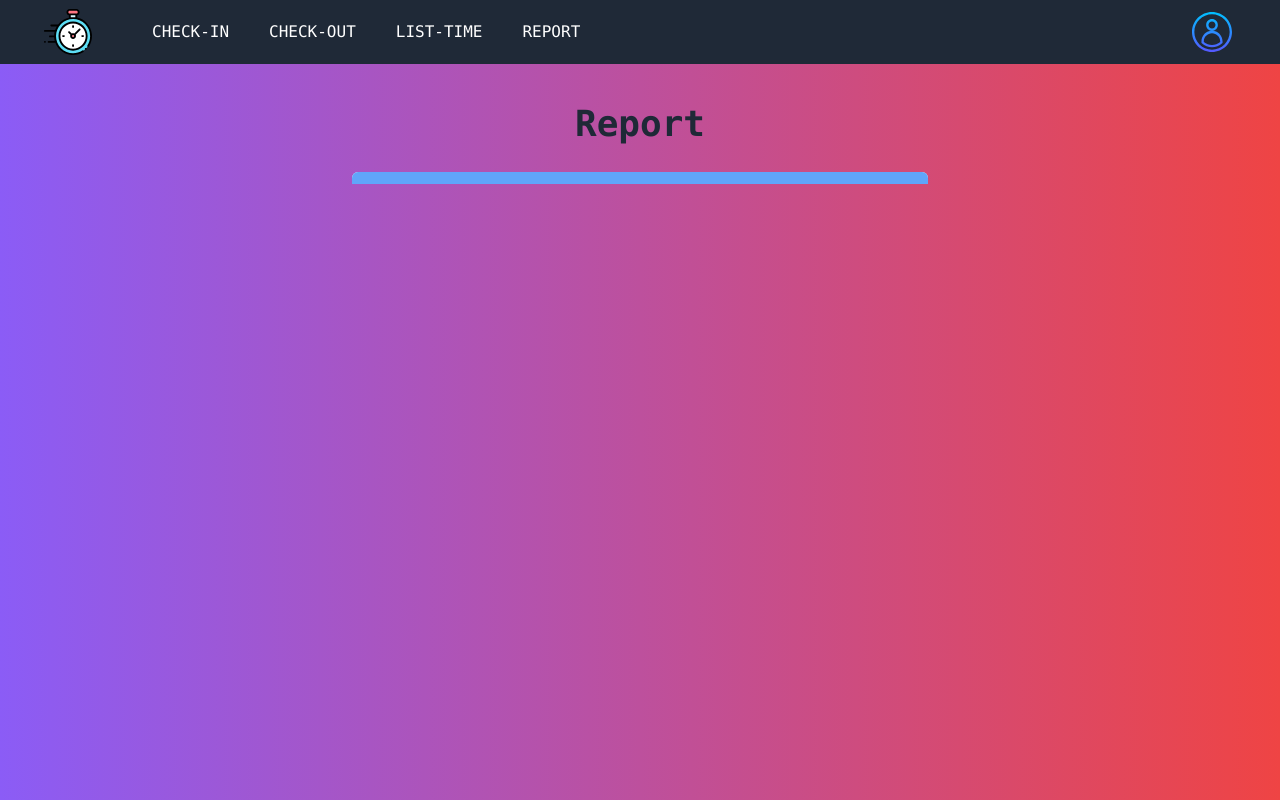
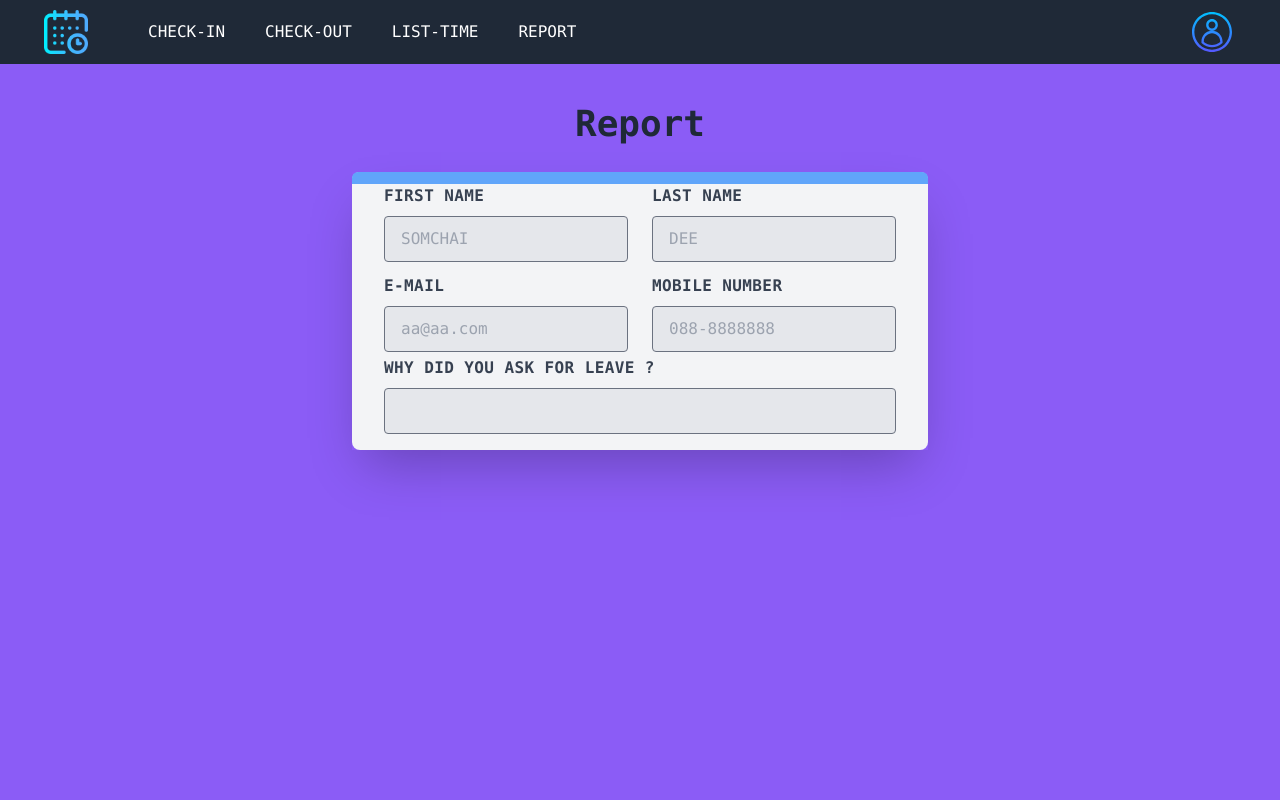
Before and after one commit to TNKKung/Web_CheckInPerson, a React (Create React App) app in the folder my-web/: page /report in a window 1280 px wide. Built offline with nearby package versions, Linux system fonts and the light colour scheme.

Commit message:
login using password

```diff
--- a/my-web/src/App.js
+++ b/my-web/src/App.js
@@ -11,7 +11,7 @@
     return(
       <Switch>
         <div>
-          <Route exact path="/" component={Index}/>
+          <Route exact path="/" component={Index}></Route>
           <Route exact path="/login" component={Login}/>
           <Route exact path="/profile" component={Profile}/>
           <Route exact path="/checkin" component={CheckIn}/>
--- a/my-web/src/components/Navbar.js
+++ b/my-web/src/components/Navbar.js
@@ -1,10 +1,10 @@
 import React from "react";
 import { Link } from "react-router-dom";
-import iconClock from "./clock.svg";
+import iconClock from "./clock.png";
 import user from "./user.svg";
 function Navbar() {
   return (
-    <div>
+    <div className="">
       <nav className="bg-gray-800">
         <div className="max-w-9xl mx-auto px-4 sm:px-6 lg:px-8">
           <div className="flex items-center justify-between h-16">
@@ -14,7 +14,7 @@
                   to="/"
                   className="hover:bg-gray-700 rounded-md px-3 py-2"
                 >
-                  <img className="h-12 w-12" src={iconClock} alt="Img" />
+                  <img className="h-11 w-11" src={iconClock} alt="Img" />
                 </Link>
               </div>
               <div className="hidden md:block">
--- a/my-web/src/index.css
+++ b/my-web/src/index.css
@@ -1,3 +1,7 @@
 @tailwind base;
 @tailwind components;
 @tailwind utilities;
+
+body{
+    @apply bg-purple-500;
+}
--- a/my-web/src/page/CheckIn.js
+++ b/my-web/src/page/CheckIn.js
@@ -14,8 +14,12 @@
     Mobile_Number: "0640630406",
     Email: "tomkabtokom@gmail.com",
   };
+  const checkTime = () => {
+    const time = new Date().toLocaleTimeString();
+    console.log(time);
+  };
   return (
-    <div className="h-screen bg-gradient-to-r from-purple-500 to-red-500">
+    <div className="">
       <Navbar />
       <div className="relative sm:max-w-sm sm:mx-auto mt-7 shadow-2xl">
         <div className="bg-gray-200 rounded-lg font-mono">
@@ -38,8 +42,9 @@
         </div>
         <div action="" class="mt-5 flex flex-col lg:w-1/2 w-8/12">
           <Link
-            to="/profile"
+            to="/"
             class="bg-green-500 py-4 text-center px-17 md:px-1 md:py-4 text-white rounded leading-tight text-xl md:text-base font-mono mt-4 mb-20"
+            onClick={()=>{checkTime()}}
           >
             CHECK-IN
           </Link>
--- a/my-web/src/page/CheckOut.js
+++ b/my-web/src/page/CheckOut.js
@@ -15,7 +15,7 @@
     Email: "tomkabtokom@gmail.com",
   };
   return (
-    <div className="h-screen bg-gradient-to-r from-purple-500 to-red-500">
+    <div className="">
       <Navbar />
       <div className="relative sm:max-w-sm sm:mx-auto mt-7 shadow-2xl">
         <div className="bg-gray-200 rounded-lg font-mono">
@@ -38,7 +38,7 @@
         </div>
         <div action="" class="mt-5 flex flex-col lg:w-1/2 w-8/12">
           <Link
-            to="/profile"
+            to="/"
             class="bg-red-500 py-4 text-center px-17 md:px-1 md:py-4 text-white rounded leading-tight text-xl md:text-base font-mono mt-4 mb-20"
           >
             CHECK-OUT
--- a/my-web/src/page/Index.js
+++ b/my-web/src/page/Index.js
@@ -7,7 +7,7 @@
 export default function Index() {
 
   return (
-    <div className="h-screen bg-gradient-to-r from-purple-500 to-red-500">
+    <div className="">
       <Navbar />
       <div class="mt-40 flex-col flex ml-auto mr-auto items-center w-full lg:w-2/3 md:w-3/5">
         <div class="mt-10 font-mono font-black text-9xl text-center ">
--- a/my-web/src/page/ListTime.js
+++ b/my-web/src/page/ListTime.js
@@ -100,7 +100,7 @@
         {data.listTime.map((item) => {
           return (
             <tbody className="">
-              <tr className="bg-gradient-to-r from-purple-500 border-4 border-gray-300 text-center">
+              <tr className="bg-white border-4 border-purple-500 rounded-lg text-center">
                 <td className="ml-2 font-semibold">{item.date}</td>
                 <td>
                   <span className="text-center ml-2 font-semibold">
--- a/my-web/src/page/Profile.js
+++ b/my-web/src/page/Profile.js
@@ -15,7 +15,7 @@
   };
 
   return (
-    <div className="h-screen bg-gradient-to-r from-purple-500 to-red-500">
+    <div className="">
       <Navbar />
       <div className="mt-7 items-center flex flex-col">
         <img
--- a/my-web/src/page/Report.js
+++ b/my-web/src/page/Report.js
@@ -3,7 +3,7 @@
 
 export default function Report() {
   return (
-    <div className="h-screen bg-gradient-to-r from-purple-500 to-red-500">
+    <div className="">
       <Navbar />
       <div className="font-bold font-mono text-4xl text-center mt-10 text-gray-800">
         Report
@@ -11,7 +11,40 @@
       <div className="relative sm:max-w-xl sm:mx-auto mt-7 shadow-2xl">
         <div className="bg-gray-100 rounded-lg font-mono ">
           <div className="h-3 bg-blue-400 rounded-t-md"></div>
-
+          <form class="w-full max-w-lg ml-8">
+            <div class="flex flex-wrap -mx-3 mb-6 ">
+              <div class="w-full md:w-1/2 px-3 mb-6 md:mb-0">
+                <label class="block uppercase tracking-wide text-gray-700 text-xm font-bold mb-2" for="grid-first-name">
+                  First Name
+                </label>
+                <input class="appearance-none block w-full bg-gray-200 text-gray-700 border border-gray-500 rounded py-3 px-4 mb-3 leading-tight focus:outline-none focus:bg-white"  type="text" placeholder="SOMCHAI"/>
+              </div>
+              <div class="w-full md:w-1/2 px-3">
+                <label class="block uppercase tracking-wide text-gray-700 text-xm font-bold mb-2" for="grid-last-name">
+                  Last Name
+                </label>
+                <input class="appearance-none block w-full bg-gray-200 text-gray-700 border border-gray-500 rounded py-3 px-4 leading-tight focus:outline-none focus:bg-white focus:border-gray-500" type="text" placeholder="DEE"/>
+              </div>
+              <div class="w-full md:w-1/2 px-3">
+                <label class="block uppercase tracking-wide text-gray-700 text-xm font-bold mb-2" >
+                  E-MAIL
+                </label>
+                <input class="appearance-none block w-full bg-gray-200 text-gray-700 border border-gray-500 rounded py-3 px-4 leading-tight focus:outline-none focus:bg-white focus:border-gray-500" type="email" placeholder="aa@aa.com"/>
+              </div>
+              <div class="w-full md:w-1/2 px-3">
+                <label class="block uppercase tracking-wide text-gray-700 text-xm font-bold mb-2" >
+                  MOBILE NUMBER
+                </label>
+                <input class="appearance-none block w-full bg-gray-200 text-gray-700 border border-gray-500 rounded py-3 px-4 leading-tight focus:outline-none focus:bg-white focus:border-gray-500"   placeholder="088-8888888"/>
+              </div>
+              <div class="w-full md:w-1/1 md: px-3 mt-1 mb-4">
+                <label class="block uppercase tracking-wide text-gray-700 text-xm font-bold mb-2" >
+                  Why did you ask for leave ?
+                </label>
+                <input class="appearance-none block w-full bg-gray-200 text-gray-700 border border-gray-500 rounded py-3 px-4 leading-tight focus:outline-none focus:bg-white focus:border-gray-500" type="text"/>
+              </div>
+            </div>
+          </form>
         </div>
       </div>
     </div>
```
Also changed, not shown: my-web/src/index.js (+8 -9 lines), my-web/src/page/Login.js (+27 -6 lines), my-web/src/components/clock.png (added), my-web/src/components/clock.svg (deleted).
